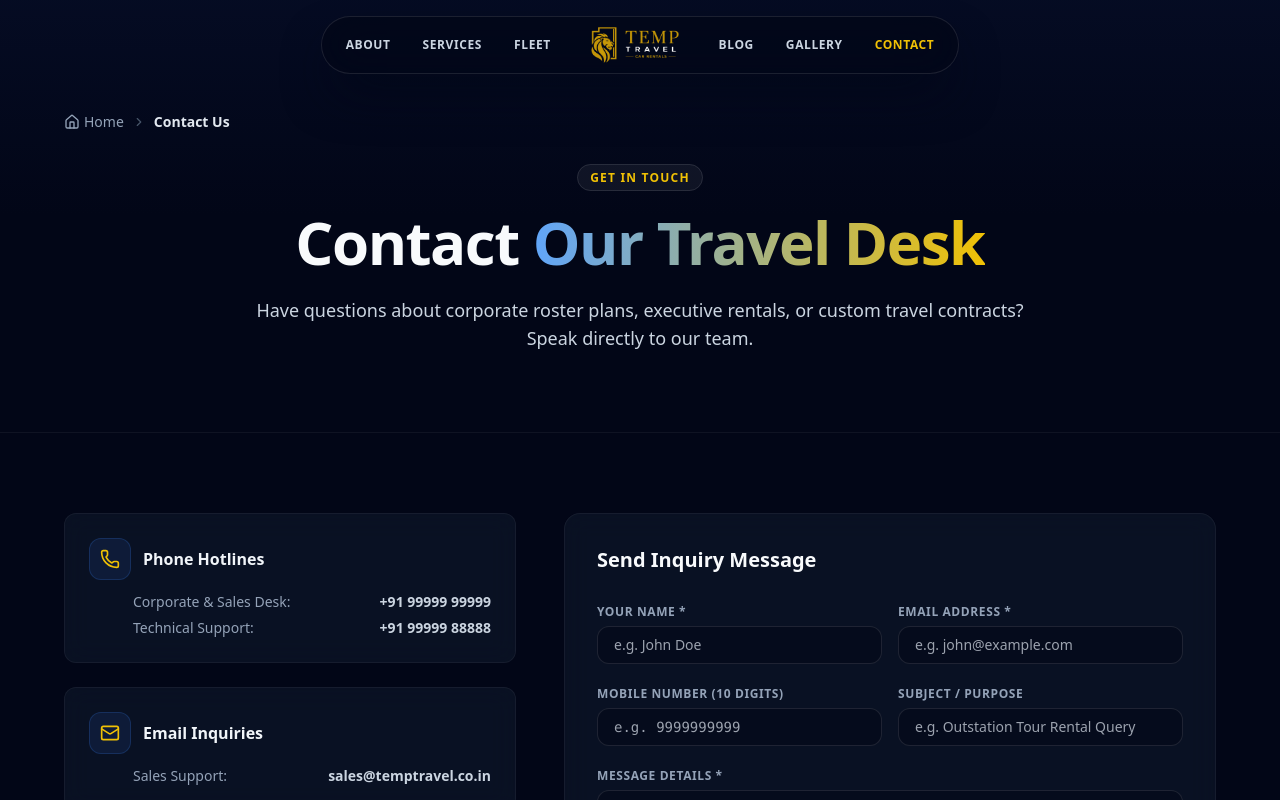
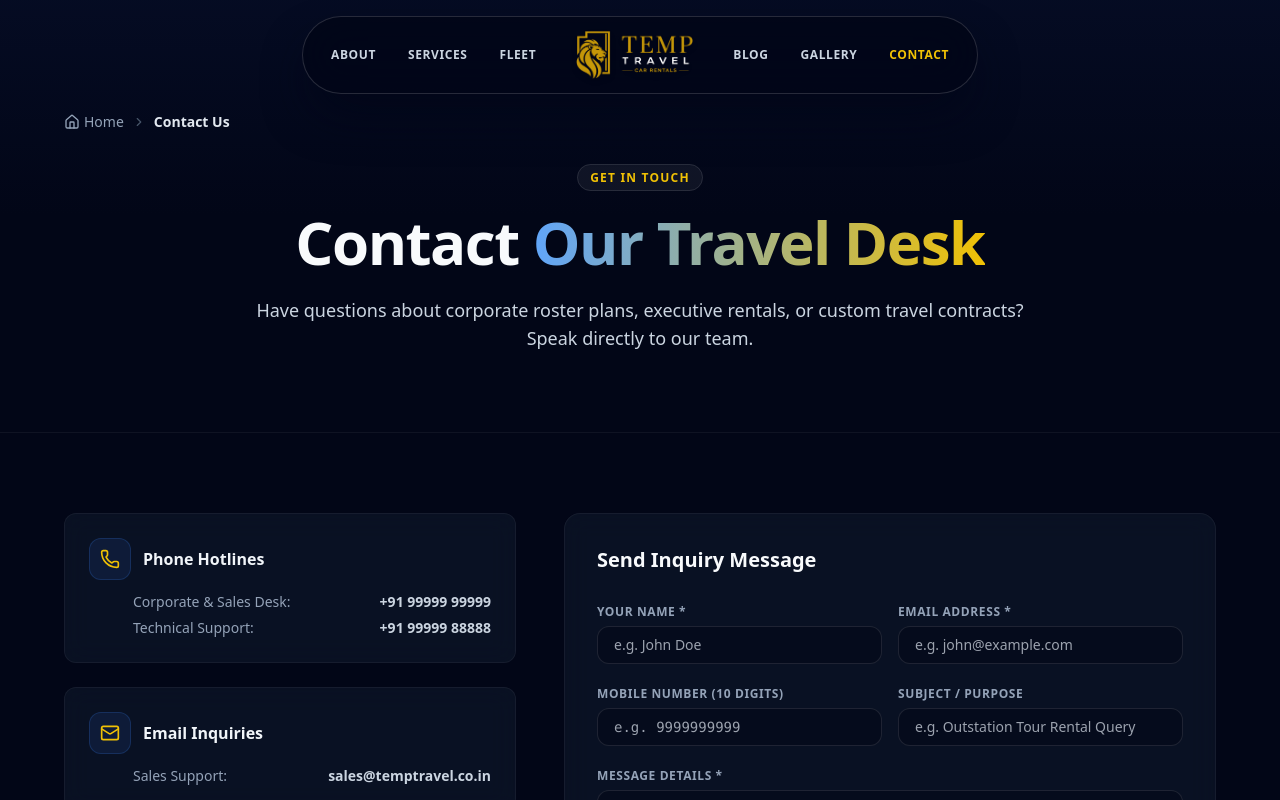
Before and after one commit to Navneetk334/temp-travel-demo, a Next.js app: page /contact in a window 1280 px wide. Shown: the top 800 px of the page. Built offline with nearby package versions, Linux system fonts and the light colour scheme.

Commit message:
style: enlarge header container and logo size for high visibility, remove text below preloader line, and display larger logo centered above golden line

```diff
--- a/app/page.tsx
+++ b/app/page.tsx
@@ -225,17 +225,16 @@ export default function Homepage() {
 
             {/* Glowing Brand Name Overlay */}
             <motion.div
-              initial={{ opacity: 0, scale: 0.9 }}
-              animate={beamDone ? { opacity: 1, scale: 1 } : {}}
+              initial={{ opacity: 0, scale: 0.85, y: -10 }}
+              animate={beamDone ? { opacity: 1, scale: 1, y: 0 } : {}}
               transition={{ duration: 0.6 }}
-              className="relative z-10 text-center flex flex-col items-center justify-center"
+              className="relative z-10 text-center flex flex-col items-center justify-center -mb-8 sm:-mb-12"
             >
               <img
                 src="/images/logo.png"
                 alt="TEMP TRAVEL CAR RENTALS"
-                className="h-12 sm:h-14 w-auto object-contain mb-2"
+                className="h-20 sm:h-28 md:h-32 w-auto object-contain drop-shadow-[0_10px_25px_rgba(245,158,11,0.25)]"
               />
-              <p className="text-xs uppercase font-extrabold tracking-[0.4em] text-amber-400 mt-2">Excellence in Transit</p>
             </motion.div>
           </motion.div>
         )}
--- a/components/shared/header.tsx
+++ b/components/shared/header.tsx
@@ -29,7 +29,7 @@ export default function Header() {
 
   return (
     <header className="fixed top-4 inset-x-0 z-50 px-4 flex justify-center pointer-events-none">
-      <div className="pointer-events-auto bg-slate-950/70 backdrop-blur-xl border border-white/10 rounded-full px-6 py-2.5 shadow-2xl shadow-slate-950/80 flex items-center gap-6 sm:gap-8 max-w-fit mx-auto transition-all duration-300 hover:border-amber-400/30">
+      <div className="pointer-events-auto bg-slate-950/80 backdrop-blur-xl border border-white/15 rounded-full px-7 py-3 sm:py-3.5 shadow-2xl shadow-slate-950/90 flex items-center gap-6 sm:gap-8 max-w-fit mx-auto transition-all duration-300 hover:border-amber-400/40">
 
         {/* Left Navigation Links */}
         <nav className="hidden md:flex items-center gap-6 sm:gap-8 text-xs font-black uppercase tracking-wider text-slate-300">
@@ -53,7 +53,7 @@ export default function Header() {
           <img
             src="/images/logo.png"
             alt="TEMP TRAVEL CAR RENTALS"
-            className="h-7 sm:h-9 w-auto object-contain group-hover:scale-105 transition-transform"
+            className="h-10 sm:h-12 md:h-13 w-auto object-contain group-hover:scale-105 transition-transform drop-shadow-md"
           />
         </Link>
 
```
Also changed, not shown: 1 other file (tests, documents, lock files or other folders).
